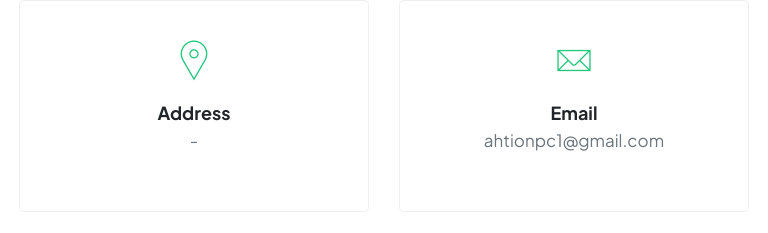
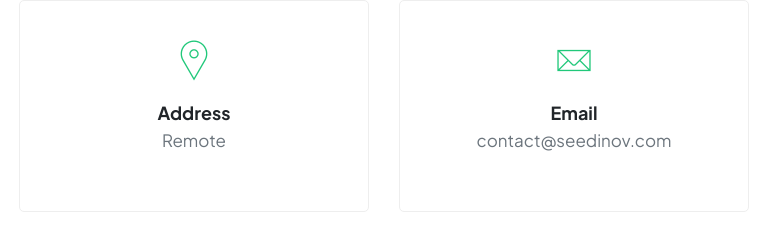
Before and after one commit to SeedInov/seedinov.github.io, a plain HTML site: page contact.html in a window 1280 px wide. Shown: the part 567-800 px from the top of the page, 66-834 px from the left. Drawn offline with nearby package versions, Linux system fonts and the light colour scheme; some packages are replaced by stand-ins of ours.

Commit message:
contact changed

```diff
--- a/contact.html
+++ b/contact.html
@@ -171,14 +171,14 @@
                 <div class="contact-info-block text-center">
                     <i class="pe-7s-map-marker"></i>
                     <h4>Address</h4>
-                    <p class="lead">-</p>
+                    <p class="lead">Remote</p>
                 </div>
             </div>
             <div class="col-lg-4 col-sm-6 col-md-6">
                 <div class="contact-info-block text-center">
                     <i class="pe-7s-mail"></i>
                     <h4>Email</h4>
-                    <p class="lead">ahtionpc1@gmail.com</p>
+                    <p class="lead">contact@seedinov.com</p>
                 </div>
             </div>
             <div class="col-lg-4 col-sm-6 col-md-6">
```
